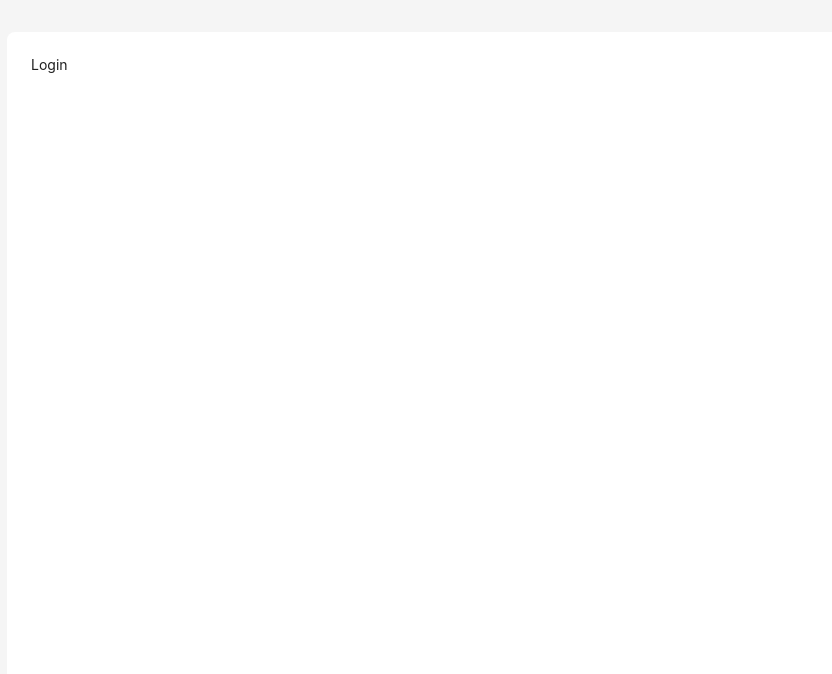
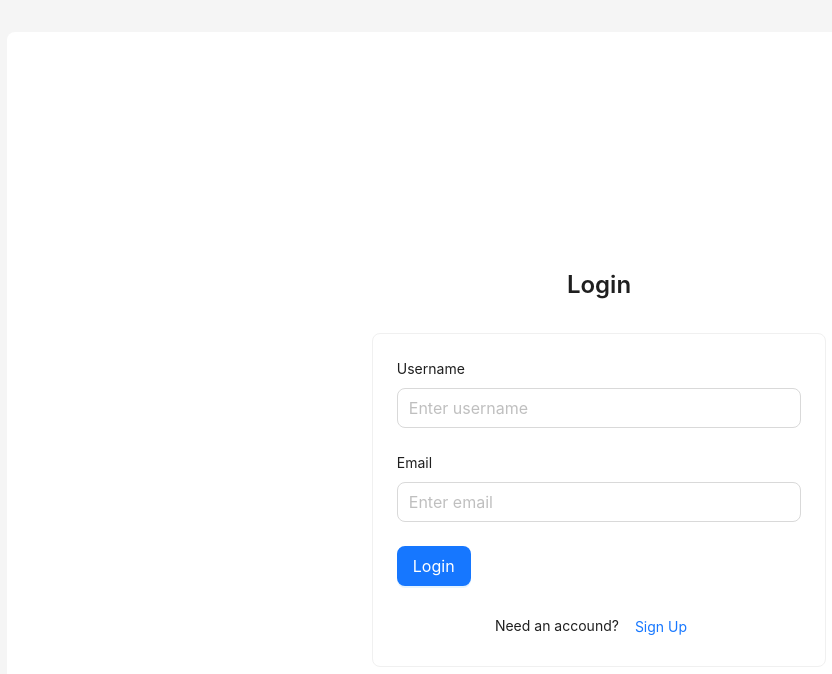
Before and after one commit to priyapeo/office-lunch-management, a React (Vite) app in the folder client/: page /login in a window 1280 px wide. Shown: the top 674 px of the page, without its empty margins (41-873 px from the left). Built offline with nearby package versions, Linux system fonts and the light colour scheme.

Commit message:
feat(client): complete login ui with api integration

```diff
--- a/client/src/routes/login.jsx
+++ b/client/src/routes/login.jsx
@@ -1,5 +1,53 @@
-function Login() {
-  return <div>Login</div>;
-}
+import { Flex, Typography, Card, message } from "antd";
+import UserForm from "../components/user-form";
+import axios from "axios";
+import { useNavigate } from "react-router-dom";
+import React from "react";
+import { useAuth } from "../hooks/useAuth";
+
+const Login = () => {
+  const navigate = useNavigate();
+  const { updateAuth } = useAuth();
+
+  const handleSubmit = async (values) => {
+    try {
+      const response = await axios.post("http://localhost:3000/login", {
+        ...values,
+      });
+      updateAuth(response.data.user);
+
+      if (response.status === 200) {
+        if (response?.data?.user?.role === "admin") {
+          return navigate("/orders");
+        } else {
+          return navigate("/");
+        }
+      }
+    } catch (error) {
+      console.log(error);
+      message.error(error.response.data.message);
+    }
+  };
+
+  return (
+    <Flex
+      vertical
+      align="middle"
+      justify="center"
+      style={{ width: "40%", margin: "auto", minHeight: "100lvh" }}
+    >
+      <Typography.Title
+        level={3}
+        style={{ textAlign: "center", marginBottom: "2rem" }}
+      >
+        Login
+      </Typography.Title>
+
+      <Card>
+        <UserForm handleSubmit={handleSubmit} renderFor="login" />
+      </Card>
+    </Flex>
+  );
+};
 
 export default Login;
```
